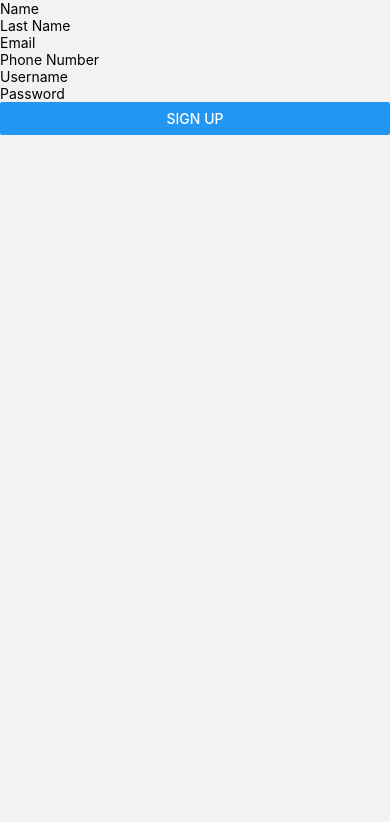
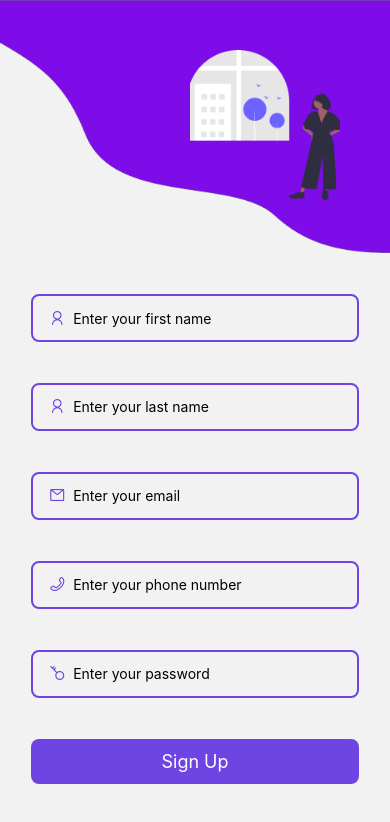
Before and after one commit to ComunidadContigo/Polaris, a React Native app: screen /SignUp in a window 390 px wide. Shown: the top 822 px of the page. Built offline with nearby package versions, Linux system fonts and the light colour scheme.

Commit message:
[18] Sign-up screen. (#28)
* [18] Initial commit for sign-up screen.

* Added Form validation.

* Navigates to login after form validation succeeds.

Co-authored-by: jerrybassat7 <jerry.bassat@upr.edu>

```diff
--- /dev/null
+++ b/components/Button.tsx
@@ -0,0 +1,53 @@
+import * as React from 'react';
+import { StyleSheet, TouchableOpacity, Text } from 'react-native';
+// import { button } from '../styles/buttons';
+import colors from '../styles/colors';
+import text from '../styles/text';
+
+interface props {
+  label: string;
+  onPress: () => void;
+}
+
+const Button = (props: props) => {
+  const { label, onPress } = props;
+  return (
+    <TouchableOpacity
+      style={
+        label === 'SignUp'
+          ? [styles.borderedButton]
+          : [styles.button, colors.mainColors.background]
+      }
+      onPress={onPress}
+    >
+      <Text
+        style={
+          label === 'SignUp'
+            ? [text.normalTextSize, colors.lightBackground.text]
+            : [text.normalTextSize, colors.mainColors.text]
+        }
+      >
+        {label}
+      </Text>
+    </TouchableOpacity>
+  );
+};
+
+const styles = StyleSheet.create({
+  button: {
+    paddingVertical: 12,
+    borderRadius: 8,
+    alignItems: 'center',
+    width: '100%',
+  },
+  borderedButton: {
+    paddingVertical: 12,
+    borderRadius: 8,
+    alignItems: 'center',
+    width: '100%',
+    borderWidth: 1,
+    borderColor: '#000',
+  },
+});
+
+export default Button;
--- /dev/null
+++ b/components/UserTextInput.tsx
@@ -0,0 +1,42 @@
+import * as React from 'react';
+import { StyleSheet, TextInput, View } from 'react-native';
+import { mainPurple, errorRed } from '../styles/colors';
+import Icon from 'react-native-vector-icons/AntDesign';
+
+interface props {
+  icon: string;
+  [x: string]: any; // For the ...otherProps
+}
+
+const UserTextInput = (props: props) => {
+  const { icon, error, touched, ...otherProps } = props;
+  const validationColor = !touched
+    ? mainPurple
+    : error
+    ? errorRed
+    : mainPurple;
+
+  return (
+    <View style={[styles.textInput, { borderColor: validationColor }]}>
+      <View style={{ padding: 8 }}>
+        <Icon name={icon} color={validationColor} size={16} />
+      </View>
+      <View style={{ flex: 1 }}>
+        <TextInput {...otherProps} />
+      </View>
+    </View>
+  );
+};
+
+const styles = StyleSheet.create({
+  textInput: {
+    flexDirection: 'row',
+    alignItems: 'center',
+    height: 48,
+    borderRadius: 8,
+    borderWidth: 2,
+    padding: 8,
+  },
+});
+
+export default UserTextInput;
--- a/package.json
+++ b/package.json
@@ -12,8 +12,10 @@
     "@react-navigation/material-bottom-tabs": "^6.0.7",
     "@react-navigation/native": "^6.0.2",
     "@react-navigation/native-stack": "^6.1.0",
+    "@types/react-native-vector-icons": "^6.4.9",
     "expo": "~42.0.1",
     "expo-status-bar": "~1.0.4",
+    "formik": "^2.2.9",
     "react": "17.0.2",
     "react-dom": "16.13.1",
     "react-native": "0.63.2",
@@ -21,7 +23,9 @@
     "react-native-safe-area-context": "3.2.0",
     "react-native-screens": "~3.4.0",
     "react-native-vector-icons": "^8.1.0",
-    "react-native-web": "~0.13.12"
+
+    "react-native-web": "~0.13.12",
+    "yup": "^0.32.9"
   },
   "devDependencies": {
     "@babel/core": "^7.9.0",
--- a/screens/GreetingScreen/GreetingScreen.jsx
+++ b/screens/GreetingScreen/GreetingScreen.jsx
@@ -1,9 +1,9 @@
 import React from 'react';
-import { StyleSheet, View, Text, TouchableOpacity } from 'react-native';
+import { StyleSheet, View, Text } from 'react-native';
 import { StatusBar } from 'expo-status-bar';
 import colors from '../../styles/colors';
 import text from '../../styles/text';
-import buttons from '../../styles/buttons';
+import Button from '../../components/Button';
 import GreetingGraphics from '../../components/GreetingGraphics';
 
 const GreetingScreen = ({ navigation }) => {
@@ -30,24 +30,8 @@ const GreetingScreen = ({ navigation }) => {
         </View>
       </View>
       <View style={styles.buttonWrapper}>
-        <TouchableOpacity
-          onPress={navigateToLogIn}
-          style={[buttons.button, colors.mainColors.background]}
-          accessibilityLabel='LogIn button'
-        >
-          <Text style={[text.normalTextSize, colors.mainColors.text]}>
-            Log in
-          </Text>
-        </TouchableOpacity>
-        <TouchableOpacity
-          onPress={navigateToSignUp}
-          style={buttons.borderedButton}
-          accessibilityLabel='SignUp button'
-        >
-          <Text style={[text.normalTextSize, colors.lightBackground.text]}>
-            Sign up
-          </Text>
-        </TouchableOpacity>
+        <Button label='LogIn' onPress={navigateToLogIn} />
+        <Button label='SignUp' onPress={navigateToSignUp} />
       </View>
       <StatusBar style='auto' />
     </View>
--- a/screens/SignUpScreen/SignUpScreen.jsx
+++ /dev/null
@@ -1,60 +0,0 @@
-import React, { useState, useContext } from 'react';
-import { View, TextInput, Button, Alert } from 'react-native';
-
-const SignUpScreen = () => {
-  const [username, setUsername] = useState('');
-  const [password, setPassword] = useState('');
-  const [name, setName] = useState('');
-  const [lastName, setLastName] = useState('');
-  const [email, setEmail] = useState('');
-  const [phoneNumber, setPhoneNumber] = useState('');
-
-  const signUp = () => {
-    Alert.alert('SignUp Received', 'Navigation should go on here...', [
-      {
-        text: 'Cancel',
-        onPress: () => console.log('Cancel Pressed'),
-        style: 'cancel',
-      },
-      { text: 'OK', onPress: () => console.log('OK Pressed') },
-    ]);
-  };
-  return (
-    <View>
-      <TextInput placeholder='Name' value={name} onChangeText={setName} />
-      <TextInput
-        placeholder='Last Name'
-        value={lastName}
-        onChangeText={setLastName}
-      />
-      <TextInput
-        placeholder='Email'
-        value={email}
-        onChangeText={setEmail}
-      />
-      <TextInput
-        placeholder='Phone Number'
-        value={phoneNumber}
-        onChangeText={setPhoneNumber}
-        keyboardType='numeric'
-      />
-      <TextInput
-        placeholder='Username'
-        value={username}
-        onChangeText={setUsername}
-      />
-      <TextInput
-        placeholder='Password'
-        value={password}
-        onChangeText={setPassword}
-        secureTextEntry
-      />
-      <Button
-        title='Sign up'
-        onPress={() => signUp({ username, password })}
-      />
-    </View>
-  );
-};
-
-export default SignUpScreen;
--- /dev/null
+++ b/screens/SignUpScreen/SignUpScreen.tsx
@@ -0,0 +1,156 @@
+import React, { useContext, FC } from 'react';
+import { View, StyleSheet } from 'react-native';
+import UserTextInput from '../../components/UserTextInput';
+import Button from '../../components/Button';
+import GreetingDesign from '../../components/GreetingGraphics';
+import { useFormik } from 'formik';
+import * as Yup from 'yup';
+import { phoneRegExp } from '../../util/constants';
+
+const SignUpSchema = Yup.object().shape({
+  name: Yup.string()
+    .min(2, 'Too Short!')
+    .max(10, 'Too Long!')
+    .required('Required'),
+  lastName: Yup.string()
+    .min(2, 'Too Short!')
+    .max(10, 'Too Long!')
+    .required('Required'),
+  email: Yup.string().email('Invalid email').required('Required'),
+  phone: Yup.string().matches(phoneRegExp, 'Phone number is not valid'),
+  password: Yup.string()
+    .min(2, 'Too Short!')
+    .max(10, 'Too Long!')
+    .required('Required'),
+});
+
+interface Props {
+  navigation: any;
+}
+
+const SignUpScreen = (props: Props) => {
+  const { navigation } = props;
+  const {
+    handleChange,
+    handleSubmit,
+    handleBlur,
+    values,
+    errors,
+    touched,
+  } = useFormik({
+    validationSchema: SignUpSchema,
+    initialValues: {
+      name: '',
+      lastName: '',
+      email: '',
+      phone: null,
+      password: '',
+    },
+    onSubmit: () => navigation.navigate('SignIn'),
+  });
+
+  return (
+    <View style={styles.container}>
+      <View style={styles.greetingDesign}>
+        <GreetingDesign />
+      </View>
+      <View style={styles.buttonWrapper}>
+        <UserTextInput
+          icon='user'
+          placeholder='Enter your first name'
+          autoCompleteType='name'
+          autoCapitalize='none'
+          keyboardAppearance='dark'
+          returnKeyType='go'
+          returnKeyLabel='go'
+          onChangeText={handleChange('name')}
+          onBlur={handleBlur('name')}
+          error={errors.name}
+          touched={touched.name}
+        />
+        <UserTextInput
+          icon='user'
+          placeholder='Enter your last name'
+          autoCompleteType='name'
+          autoCapitalize='none'
+          keyboardAppearance='dark'
+          returnKeyType='go'
+          returnKeyLabel='go'
+          onChangeText={handleChange('lastName')}
+          onBlur={handleBlur('lastName')}
+          error={errors.lastName}
+          touched={touched.lastName}
+        />
+        <UserTextInput
+          icon='mail'
+          placeholder='Enter your email'
+          autoCapitalize='none'
+          autoCompleteType='email'
+          keyboardType='email-address'
+          keyboardAppearance='dark'
+          returnKeyType='next'
+          returnKeyLabel='next'
+          onChangeText={handleChange('email')}
+          onBlur={handleBlur('email')}
+          error={errors.email}
+          touched={touched.email}
+        />
+        <UserTextInput
+          icon='phone'
+          placeholder='Enter your phone number'
+          autoCapitalize='none'
+          keyboardType='numeric'
+          keyboardAppearance='dark'
+          returnKeyType='next'
+          returnKeyLabel='next'
+          onChangeText={handleChange('phone')}
+          onBlur={handleBlur('phone')}
+          error={errors.phone}
+          touched={touched.phone}
+        />
+        <UserTextInput
+          icon='key'
+          placeholder='Enter your password'
+          secureTextEntry
+          autoCompleteType='password'
+          autoCapitalize='none'
+          keyboardAppearance='dark'
+          returnKeyType='go'
+          returnKeyLabel='go'
+          onChangeText={handleChange('password')}
+          onBlur={handleBlur('password')}
+          error={errors.password}
+          touched={touched.password}
+        />
+        <Button label='Sign Up' onPress={handleSubmit} />
+      </View>
+    </View>
+  );
+};
+
+const styles = StyleSheet.create({
+  container: {
+    flex: 1,
+    height: '100%',
+    minHeight: 600,
+    alignItems: 'center',
+    justifyContent: 'center',
+    flexDirection: 'column',
+  },
+  greetingDesign: {
+    height: '30%',
+    width: '100%',
+    justifyContent: 'flex-start',
+  },
+  buttonWrapper: {
+    flex: 1,
+    height: '70%',
+    flexDirection: 'column',
+    justifyContent: 'space-evenly',
+    width: '100%',
+    paddingHorizontal: '8%',
+    paddingBottom: '5%',
+  },
+});
+
+export default SignUpScreen;
--- a/styles/colors.ts
+++ b/styles/colors.ts
@@ -1,8 +1,9 @@
-const mainPurple = '#6e45e2';
-const lightText = '#fff';
-const grey = '#ccc';
-const black = '#000';
-const subtitle = '#808080';
+export const mainPurple = '#6e45e2';
+export const lightText = '#fff';
+export const grey = '#ccc';
+export const black = '#000';
+export const subtitle = '#808080';
+export const errorRed = '#FF5A5F';
 
 export default {
   mainColors: {
--- /dev/null
+++ b/util/constants.ts
@@ -0,0 +1,2 @@
+export const phoneRegExp =
+  /^((\\+[1-9]{1,4}[ \\-]*)|(\\([0-9]{2,3}\\)[ \\-]*)|([0-9]{2,4})[ \\-]*)*?[0-9]{3,4}?[ \\-]*[0-9]{3,4}?$/;
```
Also changed, not shown: styles/forms.ts (added, +10 -0 lines), 1 other file (tests, documents, lock files or other folders).
